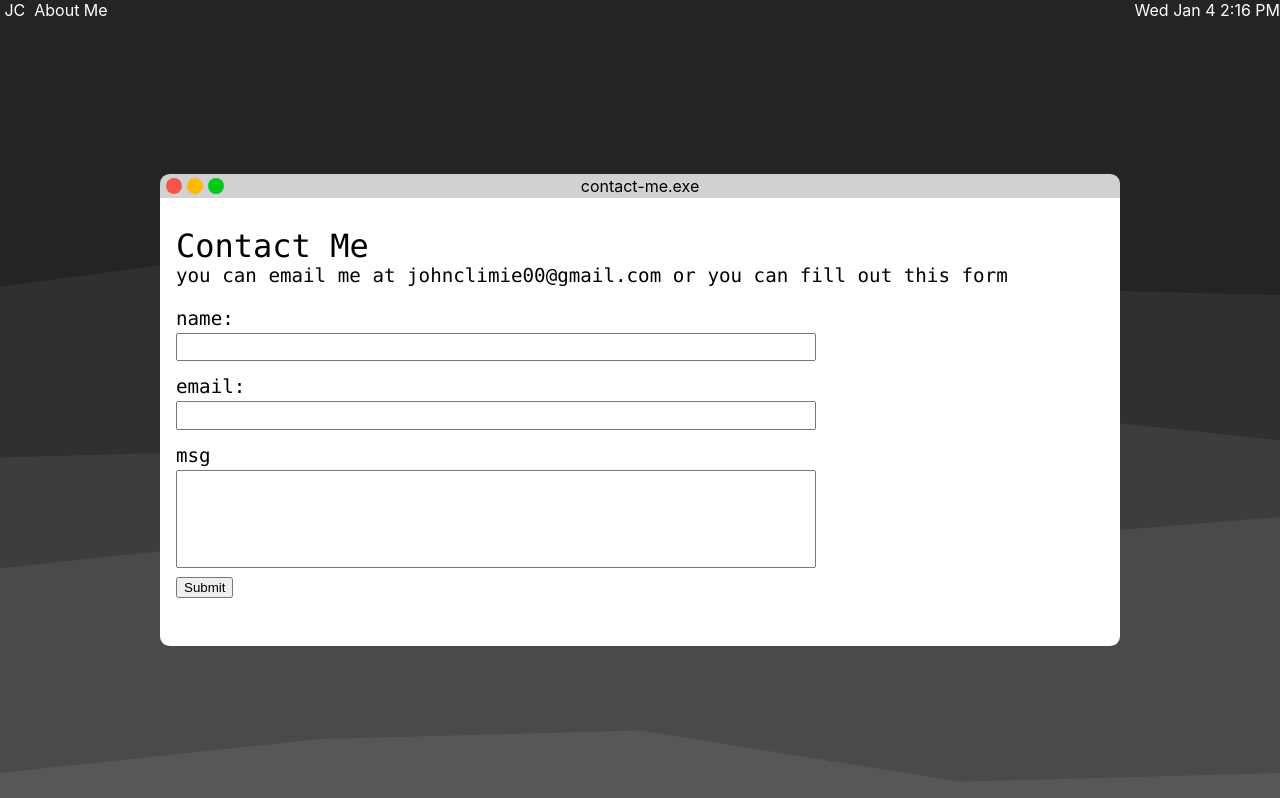
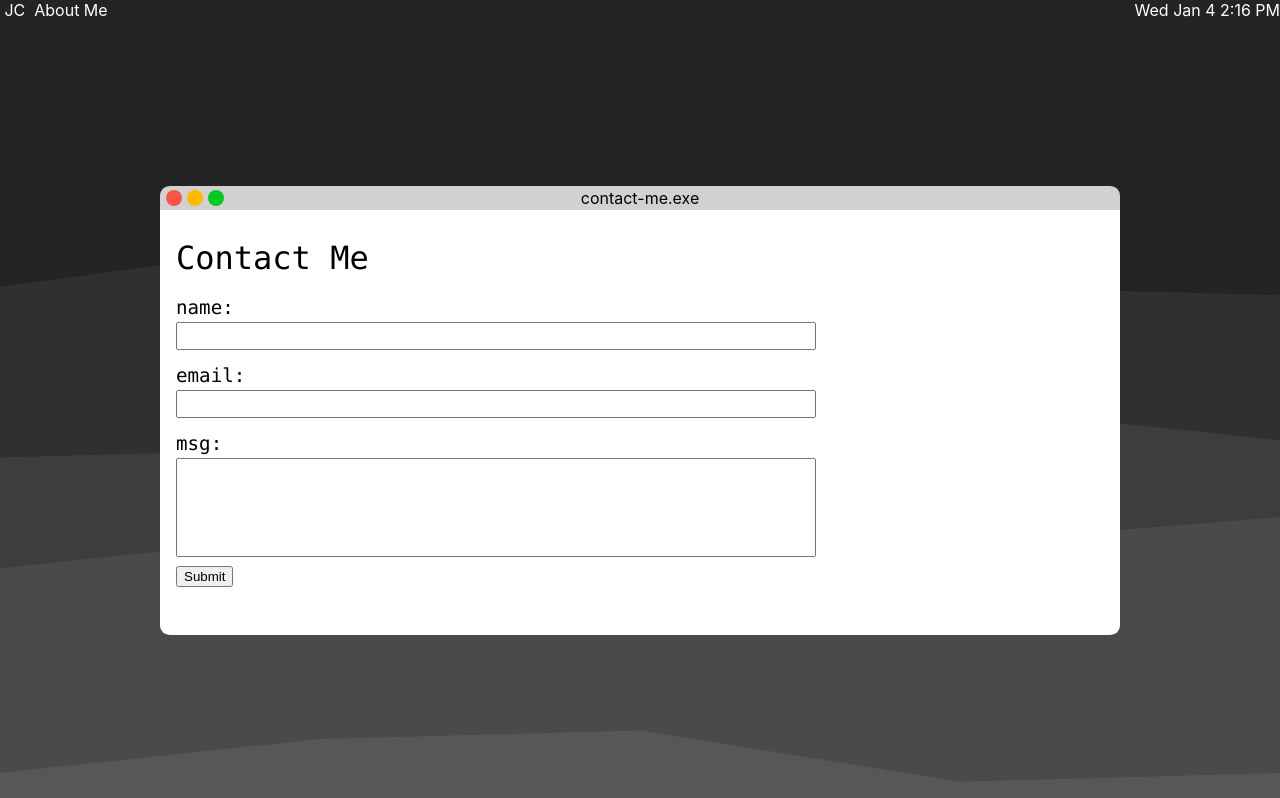
Before and after one commit to johnclimie/portfolio-2023, a Next.js app: page / in a window 1280 px wide. Shown: the part 2638-3436 px from the top of the page. Built offline with nearby package versions, Linux system fonts and the light colour scheme.

Commit message:
Removed subheading

```diff
--- a/components/Contact.js
+++ b/components/Contact.js
@@ -13,7 +13,6 @@ export default function Contact() {
                         <LightWindowTop title="contact-me.exe"/>
                         <div className={styles.contactWindowContent}>
                             <h1>Contact Me</h1>
-                            <p>you can email me at johnclimie00@gmail.com or you can fill out this form</p>
                             <form className={styles.contactForm}>
                                 <div className={styles.allInputsContainer}>
                                     <div className={styles.inputContainer}>
@@ -27,7 +26,7 @@ export default function Contact() {
                                     </div>
 
                                     <div className={styles.inputContainer}>
-                                        <label htmlFor="msg">msg</label>
+                                        <label htmlFor="msg">msg:</label>
                                         <textarea type="text" id="msg" rows="5"></textarea>
                                     </div>
                                 </div>
```
